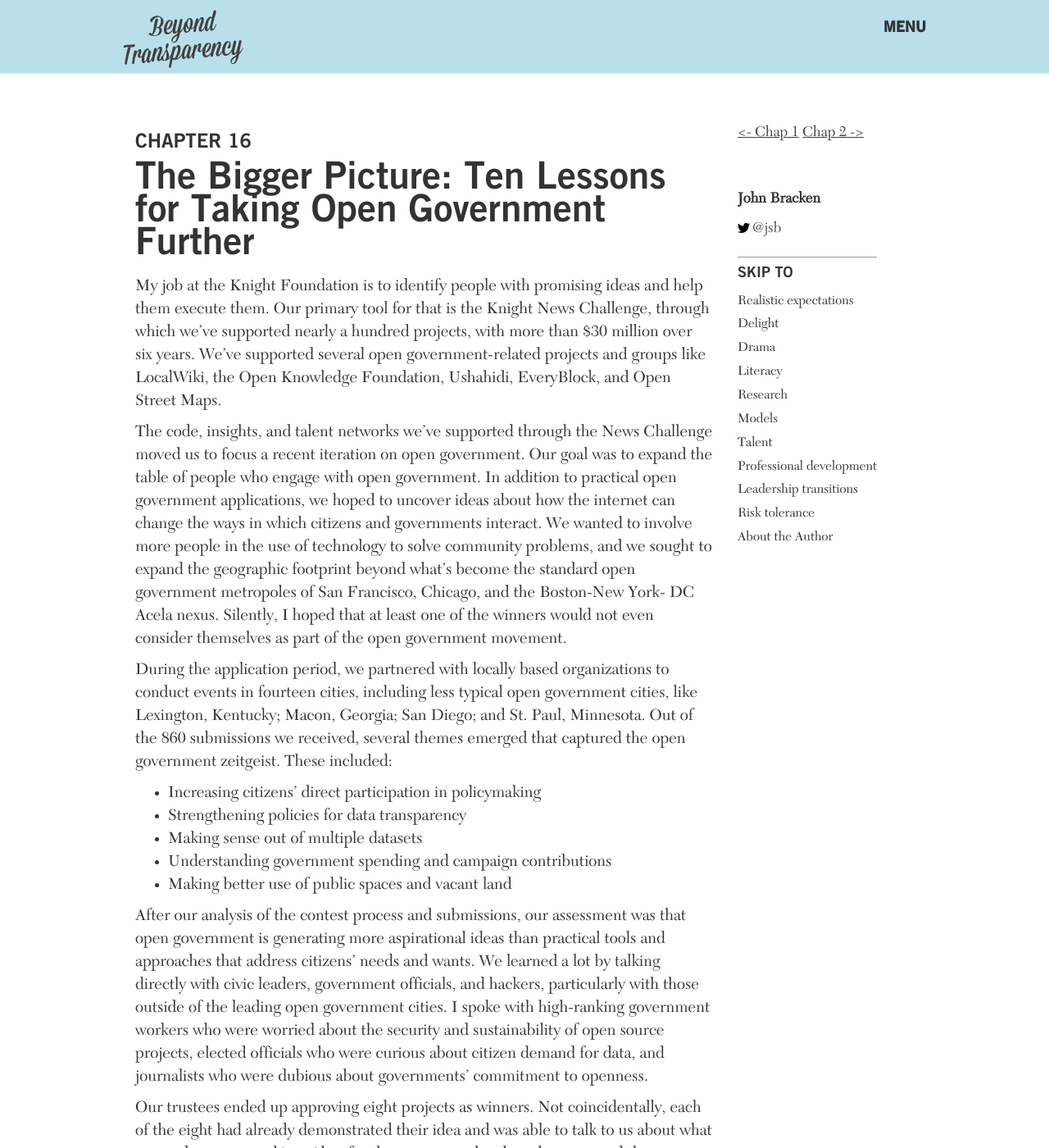
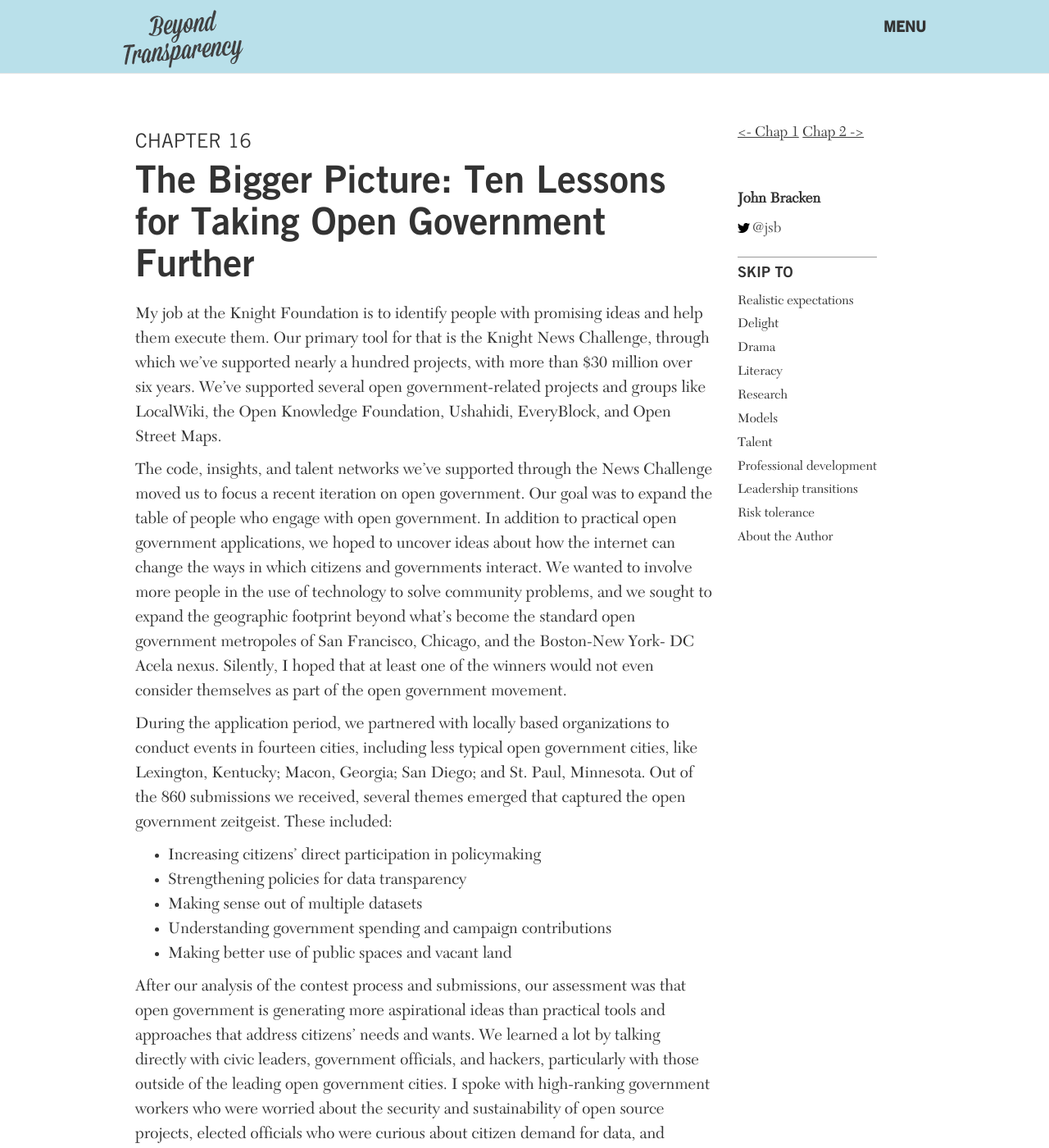
Before and after one commit to codeforamerica/beyondtransparency, a Jekyll site: the page built from chapters/chapter16.md, in a window 1280 px wide and 1400 px high. Shown: the whole window at 82% size. Built offline with Jekyll 4.4.1, drawn with Linux system fonts in a browser that asks for light colours; nearby versions of some CDN libraries; some web fonts are replaced; Markdown is read by kramdown in place of the engine named in the settings.

Commit message:
Updated chapter title and text styles to have some more breathing room

```diff
--- a/css/main.css
+++ b/css/main.css
@@ -263,7 +263,7 @@ div.critics .attribution{
 }
 .chapter-text{
   font-size:20px;
-  line-height:28px;
+  line-height:30px;
 }
 .chapter-text h3,
 .chapter-text h4{
@@ -272,13 +272,13 @@ div.critics .attribution{
 
 .chapter-number{
   font-size:24px;
-  font-weight:normal;
+  font-family: 'TradeGothicLT';
   text-transform:uppercase;
 }
 .chapter .chapter-title{
   margin:10px 0px 20px;
   font-size:46px;
-  line-height:40px;
+  line-height:51px;
 }
 .chapter-author{
   margin-bottom:60px;
```
